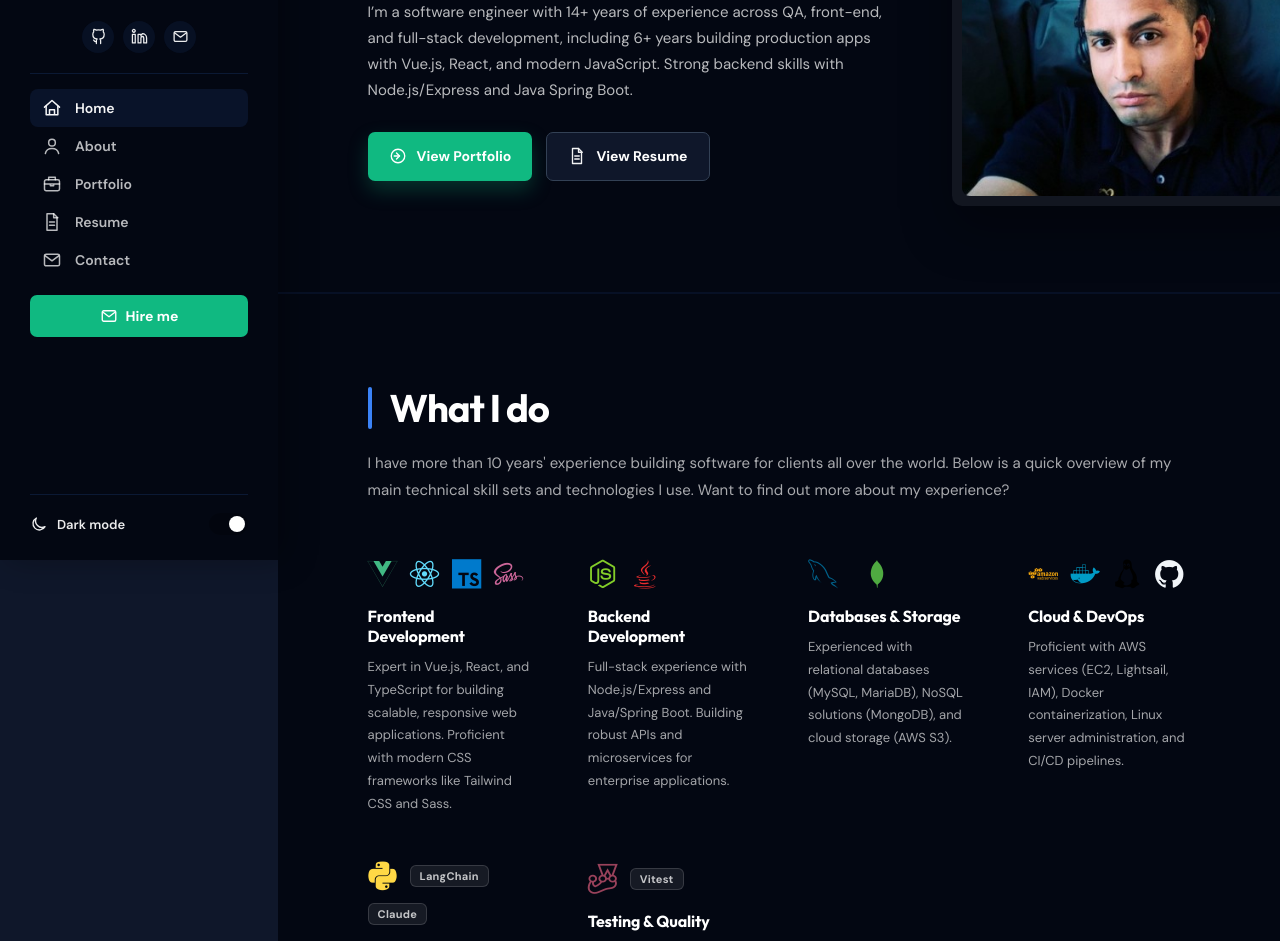
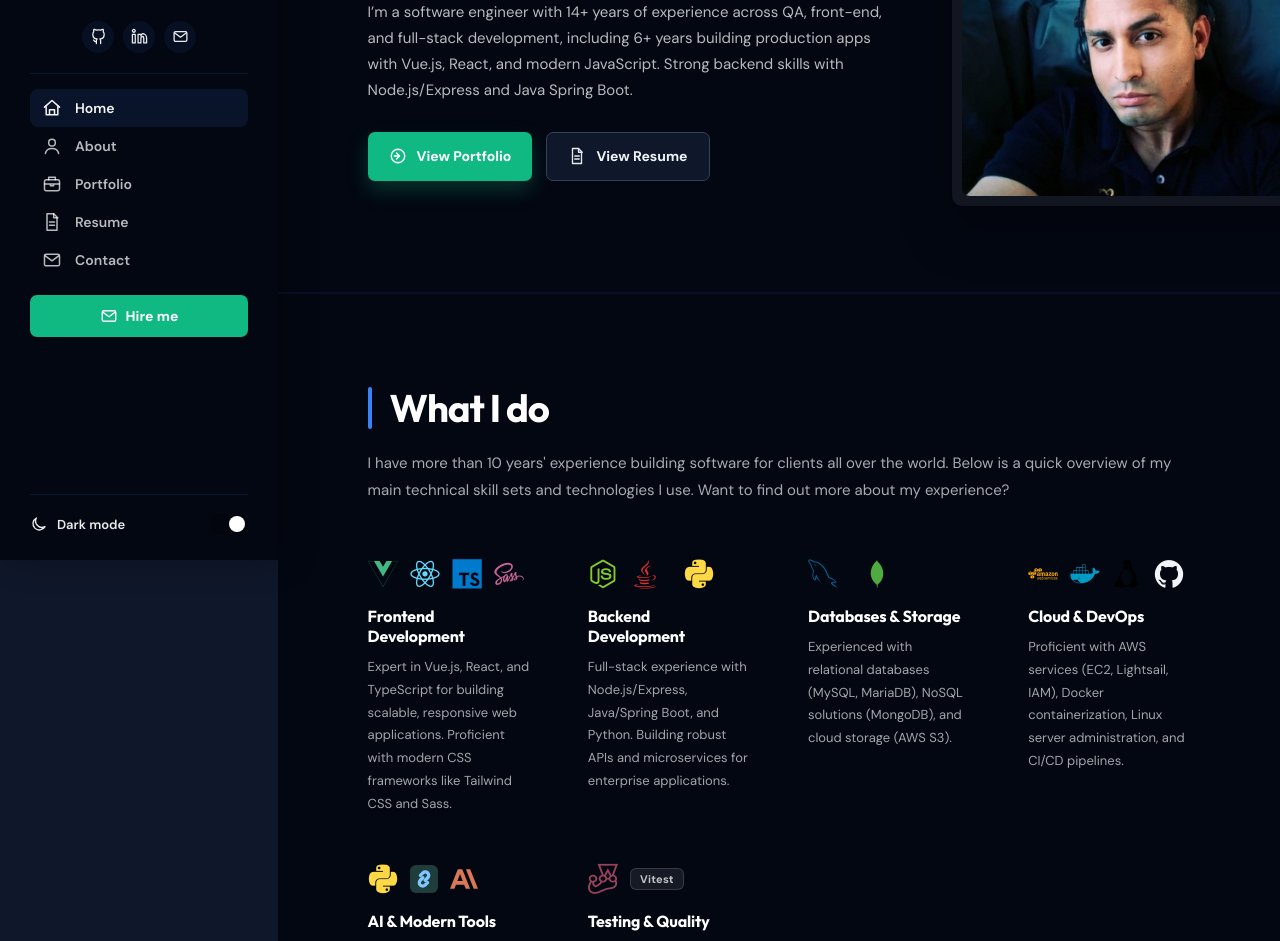
Before and after one commit to rmontero90/portfolio, a React (Vite) app: page / in a window 1280 px wide. Shown: the part 240-1181 px from the top of the page. Built offline with nearby package versions, Linux system fonts and the light colour scheme.

Commit message:
Styles tweaks and icons
- Some resume info.

```diff
--- a/src/App.jsx
+++ b/src/App.jsx
@@ -77,6 +77,44 @@ function SectionTitle({ eyebrow, title, copy }) {
   );
 }
 
+const customSvgIcons = {
+  langchain: {
+    title: "LangChain",
+    viewBox: "0 0 100 100",
+    children: (
+      <>
+        <rect width="100" height="100" rx="22" fill="#203D3D" />
+        <path
+          d="M54.2612 54.2583L63.1942 45.3253C67.8979 40.6215 67.8979 32.9952 63.1942 28.2914C58.4904 23.5877 50.8641 23.5877 46.1603 28.2914L37.2273 37.2244"
+          stroke="#7FC8FF"
+          strokeWidth="12"
+          fill="none"
+          strokeLinecap="round"
+          strokeLinejoin="round"
+        />
+        <path
+          d="M45.7427 45.7411L36.8098 54.6741C32.106 59.3779 32.106 67.0042 36.8098 71.7079C41.5135 76.4117 49.1398 76.4117 53.8436 71.7079L62.7766 62.775"
+          stroke="#7FC8FF"
+          strokeWidth="12"
+          fill="none"
+          strokeLinecap="round"
+          strokeLinejoin="round"
+        />
+      </>
+    ),
+  },
+  claude: {
+    title: "Claude",
+    viewBox: "0 0 24 24",
+    children: (
+      <path
+        d="M17.3041 3.541h-3.6718l6.696 16.918H24Zm-10.6082 0L0 20.459h3.7442l1.3693-3.5527h7.0052l1.3693 3.5528h3.7442L10.5363 3.5409Zm-.3712 10.2232 2.2914-5.9456 2.2914 5.9456Z"
+        fill="#D97757"
+      />
+    ),
+  },
+};
+
 function TechIcons({ items }) {
   return (
     <div className="tech-icons" aria-hidden="true">
@@ -85,6 +123,18 @@ function TechIcons({ items }) {
           <span key={item.badge} className="tech-badge">
             {item.badge}
           </span>
+        ) : item.svg ? (
+          <svg
+            key={item.svg}
+            className="tech-svg"
+            viewBox={customSvgIcons[item.svg]?.viewBox}
+            width="28"
+            height="28"
+            role="img"
+            title={item.label}
+          >
+            {customSvgIcons[item.svg]?.children}
+          </svg>
         ) : (
           <i
             key={item.cls}
--- a/src/data/ResumeInfo.tsx
+++ b/src/data/ResumeInfo.tsx
@@ -19,14 +19,16 @@ const aboutSkills = [
     title: "Backend Development",
     text: (
       <>
-        Full-stack experience with Node.js/Express and Java/Spring Boot.
-        Building robust APIs and microservices for enterprise applications.
+        Full-stack experience with Node.js/Express, Java/Spring Boot, and
+        Python. Building robust APIs and microservices for enterprise
+        applications.
       </>
     ),
     icons: [
       { cls: "nodejs-plain", label: "Node.js" },
       { cls: "java-plain", label: "Java" },
       { cls: "spring-original", label: "Spring Boot" },
+      { cls: "python-plain", label: "Python" },
     ],
   },
   {
@@ -68,8 +70,8 @@ const aboutSkills = [
     ),
     icons: [
       { cls: "python-plain", label: "Python" },
-      { badge: "LangChain" },
-      { badge: "Claude" },
+      { svg: "langchain", label: "LangChain" },
+      { svg: "claude", label: "Claude" },
     ],
   },
   {
--- a/src/styles.css
+++ b/src/styles.css
@@ -70,20 +70,35 @@ main { margin-left: 278px; min-width: 0; }
 .hero { min-height: 520px; padding: 86px clamp(48px, 7vw, 110px); display: grid; grid-template-columns: minmax(520px, 1.1fr) minmax(360px, .9fr); gap: 64px; align-items: center; overflow: hidden; }
 .hero-brief { background: #0f172a; border-bottom: 1px solid rgba(59, 130, 246, .08); }
 :root[data-theme='dark'] .hero-brief { background: #030712; }
+:root:not([data-theme='dark']) .hero-brief {
+  background: linear-gradient(135deg, #f8fafc 0%, #eef4ff 100%);
+  border-bottom-color: rgba(59, 130, 246, .14);
+}
+:root:not([data-theme='dark']) .hero-name { color: #0f172a; }
+:root:not([data-theme='dark']) .hero-role { color: #475569; }
+:root:not([data-theme='dark']) .hero-desc { color: #334155; }
+:root:not([data-theme='dark']) .hero-desc a { color: var(--green); }
 .hero-brief-copy { max-width: 650px; }
 .hero-name { margin: 0; color: white; font: 700 clamp(52px, 5vw, 68px)/1.05 'Outfit'; letter-spacing: -.04em; }
 .hero-role { margin: 10px 0 22px; color: rgba(255,255,255,.62); font: 500 22px 'Outfit'; }
 .hero-desc { margin: 0; color: rgba(255,255,255,.72); font-size: 15px; line-height: 1.75; }
 .hero-desc a { color: color-mix(in srgb, var(--green) 88%, white); text-decoration: underline; text-underline-offset: 3px; }
 .hero-brief-actions { display: flex; gap: 14px; margin-top: 28px; }
-.hero-secondary { border: 0; color: white; background: rgba(148, 163, 184, .22); }
-.hero-secondary:hover { background: rgba(148, 163, 184, .3); }
+.hero-secondary {
+  border: 1px solid rgba(255, 255, 255, .24);
+  color: #f8fafc;
+  background: rgba(255, 255, 255, .12);
+}
+.hero-secondary:hover {
+  background: rgba(255, 255, 255, .2);
+  color: #ffffff;
+}
 .hero-secondary .icon { opacity: .95; }
 .hero-brief .button:hover { transform: translateY(-2px); }
 .button { min-height: 49px; padding: 0 21px; display: inline-flex; align-items: center; justify-content: center; gap: 10px; border-radius: 7px; font-size: 14px; font-weight: 700; transition: .2s; }
 .button:hover { transform: translateY(-2px); }
 .button.primary { color: white; background: #10b981; box-shadow: 0 9px 20px rgba(16, 185, 129, .25); }
-.button.secondary { border: 1px solid var(--line); background: var(--surface); }
+.button.secondary { border: 1px solid var(--line); background: var(--surface); color: var(--ink); }
 
 .hero-brief-photo { display: flex; justify-content: center; }
 .hero-photo-frame { width: min(400px, 100%); aspect-ratio: 1 / 1; border-radius: 10px; background: rgba(255,255,255,.06); box-shadow: 0 22px 50px rgba(0,0,0,.35); padding: 10px; }
@@ -98,6 +113,11 @@ main { margin-left: 278px; min-width: 0; }
 /* About (matches reference layout) */
 .about { background: #0f172a; color: #f1f5f9; border-top: 1px solid rgba(59, 130, 246, .08); }
 :root[data-theme='dark'] .about { background: #030712; }
+:root:not([data-theme='dark']) .about {
+  background: linear-gradient(180deg, #f8fafc 0%, #f1f5f9 100%);
+  color: #0f172a;
+  border-top-color: rgba(59, 130, 246, .14);
+}
 .about-inner { padding: 90px clamp(48px, 7vw, 110px) 76px; }
 .about-heading { max-width: 1080px; }
 .about-title { display: flex; align-items: center; gap: 18px; }
@@ -112,8 +132,24 @@ main { margin-left: 278px; min-width: 0; }
 .about-skill p { margin: 0; color: rgba(255,255,255,.64); font-size: 13px; line-height: 1.75; }
 .about-skill p a { color: rgba(255,255,255,.86); }
 
+:root:not([data-theme='dark']) .about-title h2 { color: #0f172a; }
+:root:not([data-theme='dark']) .about-heading p { color: #475569; }
+:root:not([data-theme='dark']) .about-heading a,
+:root:not([data-theme='dark']) .about-inline-link { color: #1d4ed8; }
+:root:not([data-theme='dark']) .about-skill h3 { color: #0f172a; }
+:root:not([data-theme='dark']) .about-skill p { color: #475569; }
+:root:not([data-theme='dark']) .about-skill p a { color: #1e3a8a; }
+:root:not([data-theme='dark']) .tech-badge { background: rgba(15, 23, 42, .06); color: rgba(15, 23, 42, .72); border-color: rgba(15, 23, 42, .12); }
+
 .tech-icons { display: flex; align-items: center; gap: 12px; min-height: 36px; flex-wrap: wrap; }
 .tech-icons i[class*="devicon-"] { font-size: 30px; line-height: 1; }
+.tech-icons .tech-svg { flex: 0 0 auto; filter: drop-shadow(0 1px 1px rgba(0,0,0,.15)); }
+.tech-icons i[class*="devicon-"],
+.tech-icons .tech-svg,
+.tech-badge { transition: transform .2s ease; will-change: transform; }
+.tech-icons i[class*="devicon-"]:hover,
+.tech-icons .tech-svg:hover,
+.tech-badge:hover { transform: translateY(-2px) scale(1.08); }
 .tech-badge { display: inline-flex; align-items: center; padding: 3px 9px; border-radius: 6px; font-size: 11px; font-weight: 700; letter-spacing: .02em; background: rgba(255,255,255,.08); color: rgba(255,255,255,.75); border: 1px solid rgba(255,255,255,.14); }
 :root:not([data-theme='dark']) .tech-badge { background: rgba(0,0,0,.06); color: rgba(0,0,0,.6); border-color: rgba(0,0,0,.1); }
 
@@ -153,19 +189,26 @@ main { margin-left: 278px; min-width: 0; }
 .resume-section-header h2 { margin: 0; font: 700 clamp(26px, 2.5vw, 36px) 'Outfit'; letter-spacing: -.03em; }
 .resume-download-btn { font-size: 13px; padding: 0 16px; min-height: 40px; gap: 7px; }
 
-.resume-card { background: var(--surface); border-radius: 12px; box-shadow: var(--shadow); padding: 36px 40px; }
+.resume-card {
+  background: #fcfbf7;
+  border: 1px solid #e2e8f0;
+  border-radius: 12px;
+  box-shadow: var(--shadow);
+  color: #111827;
+  padding: 36px 40px;
+}
 
 .resume-profile { display: flex; justify-content: space-between; align-items: flex-start; gap: 24px; flex-wrap: wrap; }
-.resume-profile-info h2 { margin: 0 0 5px; font: 700 22px 'Outfit'; }
-.resume-profile-info p { margin: 0; color: var(--muted); font-size: 14px; }
+.resume-profile-info h2 { margin: 0 0 5px; font: 700 22px 'Outfit'; color: #111827; }
+.resume-profile-info p { margin: 0; color: #475569; font-size: 14px; }
 .resume-contact-list { list-style: none; margin: 0; padding: 0; display: flex; flex-direction: column; gap: 7px; text-align: right; }
-.resume-contact-list li { display: flex; align-items: center; gap: 7px; font-size: 13px; color: var(--muted); justify-content: flex-end; }
-.resume-contact-list a { color: var(--muted); text-decoration: underline; text-underline-offset: 2px; }
+.resume-contact-list li { display: flex; align-items: center; gap: 7px; font-size: 13px; color: #475569; justify-content: flex-end; }
+.resume-contact-list a { color: #334155; text-decoration: underline; text-underline-offset: 2px; }
 .resume-contact-list a:hover { color: var(--green); }
 
-.resume-divider { border: none; border-top: 1px solid var(--line); margin: 24px 0; }
+.resume-divider { border: none; border-top: 1px solid #e2e8f0; margin: 24px 0; }
 
-.resume-summary p { margin: 0; font-size: 14.5px; line-height: 1.75; color: var(--muted); }
+.resume-summary p { margin: 0; font-size: 14.5px; line-height: 1.75; color: #475569; }
 
 .resume-body { display: grid; grid-template-columns: 1fr 300px; gap: 40px; align-items: start; }
 
@@ -185,20 +228,20 @@ main { margin-left: 278px; min-width: 0; }
 .resume-entry { margin-bottom: 28px; }
 .resume-entry:last-child { margin-bottom: 0; }
 .resume-entry-header { display: flex; justify-content: space-between; align-items: baseline; gap: 12px; margin-bottom: 8px; flex-wrap: wrap; }
-.resume-entry-header h4 { margin: 0; font: 600 15px 'DM Sans'; }
-.resume-entry-header span { font-size: 12.5px; color: var(--muted); white-space: nowrap; }
-.resume-entry-body p { margin: 0 0 10px; font-size: 13.5px; line-height: 1.7; color: var(--muted); }
+.resume-entry-header h4 { margin: 0; font: 600 15px 'DM Sans'; color: #111827; }
+.resume-entry-header span { font-size: 12.5px; color: #64748b; white-space: nowrap; }
+.resume-entry-body p { margin: 0 0 10px; font-size: 13.5px; line-height: 1.7; color: #334155; }
 .resume-entry-body ul { margin: 8px 0 0; padding-left: 18px; }
-.resume-entry-body li { font-size: 13px; line-height: 1.65; color: var(--muted); margin-bottom: 4px; }
+.resume-entry-body li { font-size: 13px; line-height: 1.65; color: #334155; margin-bottom: 4px; }
 
 .resume-aside { display: flex; flex-direction: column; gap: 28px; }
-.resume-aside-block h4 { margin: 14px 0 8px; font: 600 13px 'DM Sans'; }
+.resume-aside-block h4 { margin: 14px 0 8px; font: 600 13px 'DM Sans'; color: #111827; }
 .resume-aside-block ul { margin: 0; padding-left: 18px; }
-.resume-aside-block li { font-size: 13px; line-height: 1.7; color: var(--muted); margin-bottom: 2px; }
+.resume-aside-block li { font-size: 13px; line-height: 1.7; color: #334155; margin-bottom: 2px; }
 .resume-aside-list { list-style: none; padding: 0; margin: 0; display: flex; flex-direction: column; gap: 12px; }
 .resume-aside-list li { display: flex; flex-direction: column; gap: 2px; font-size: 13px; }
-.resume-aside-list li strong { color: var(--ink); font-weight: 600; }
-.resume-aside-list li span { color: var(--muted); }
+.resume-aside-list li strong { color: #111827; font-weight: 600; }
+.resume-aside-list li span { color: #64748b; }
 
 .resume-footer-socials { display: flex; justify-content: center; gap: 14px; padding-top: 6px; }
 .resume-footer-socials a { width: 36px; height: 36px; display: grid; place-items: center; border-radius: 50%; border: 1px solid var(--line); color: var(--muted); transition: .2s; }
@@ -231,6 +274,8 @@ footer { padding: 24px clamp(35px, 7vw, 110px); display: flex; justify-content:
 
 @media (max-width: 760px) {
   .sidebar { width: min(290px, 86vw); transform: translateX(-105%); transition: transform .25s; }.sidebar.is-open { transform: translateX(0); }
+  .hero-photo-frame { width: min(240px, 70%); }
+
   .sidebar-close { display: block; position: absolute; right: 17px; top: 13px; border: 0; background: none; color: white; font-size: 28px; cursor: pointer; }
   main { margin-left: 0; }
   .menu-button { display: grid; place-items: center; position: fixed; z-index: 15; right: 18px; top: 18px; width: 44px; height: 44px; border: 0; border-radius: 8px; color: white; background: var(--green); box-shadow: var(--shadow); cursor: pointer; }
```
